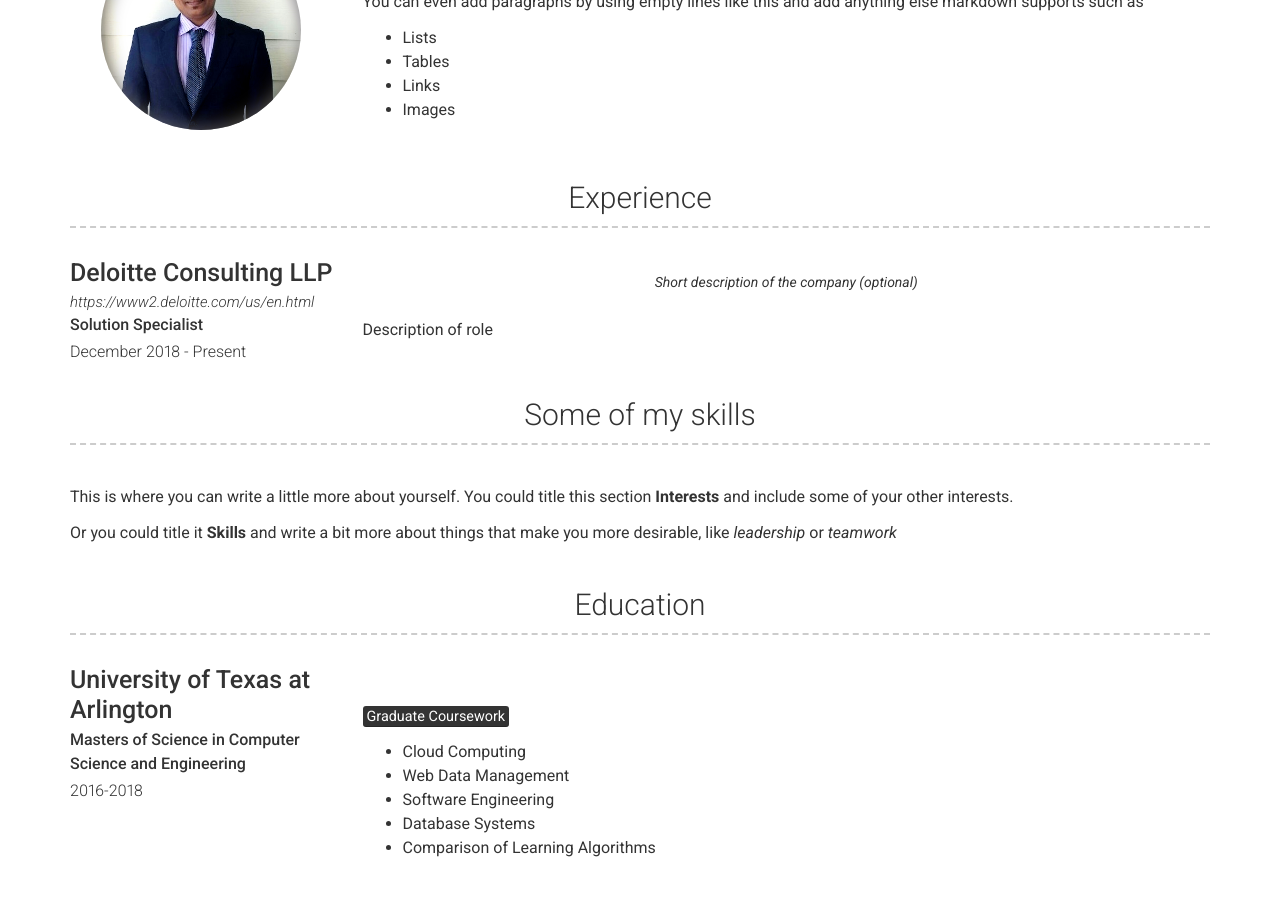
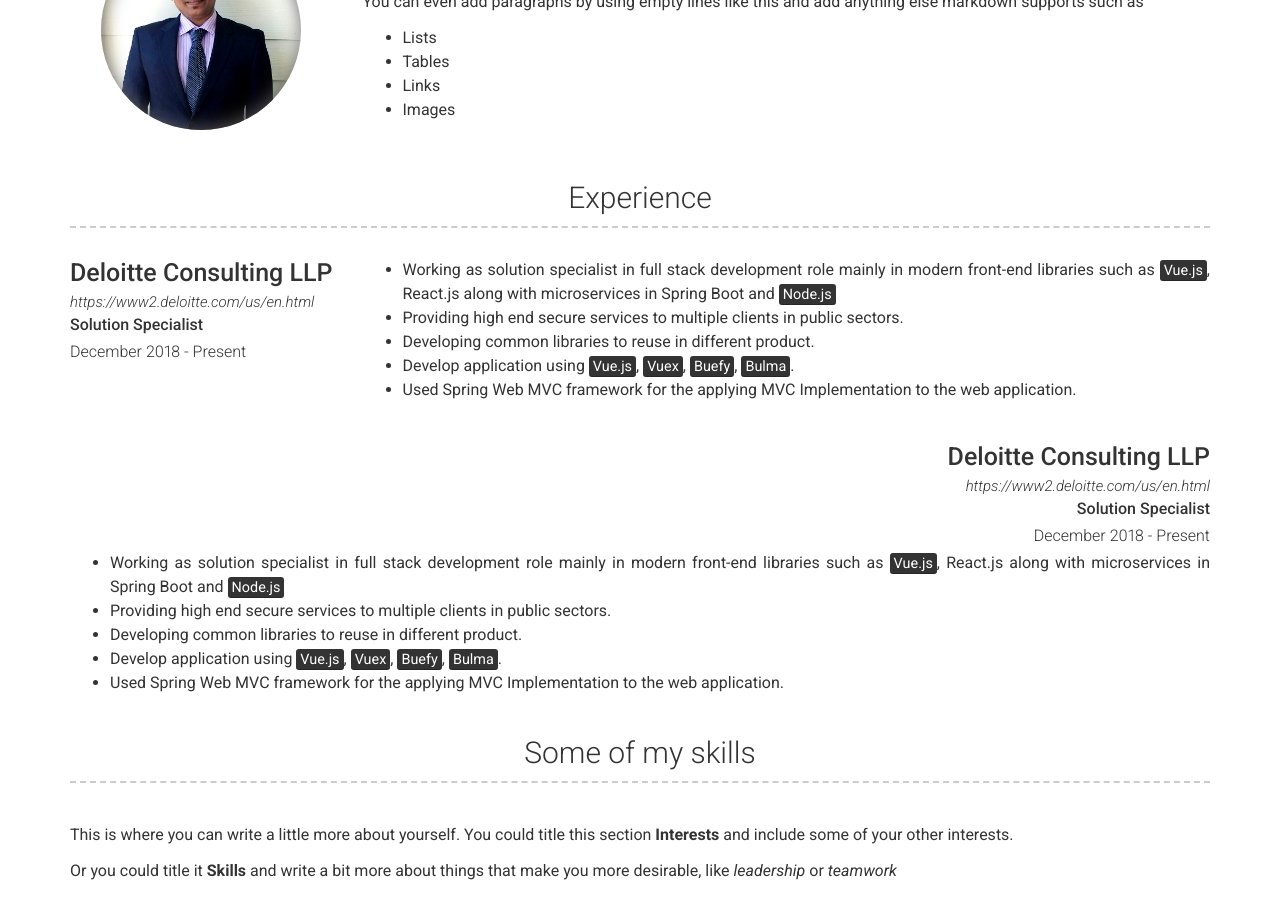
Before and after one commit to AvinashChavanN/avinashchavann.github.io, a Jekyll site: the page built from index.md, in a window 1280 px wide and 900 px high, scrolled down 399 px. Built offline with Jekyll 4.4.1, drawn with Linux system fonts in a browser that asks for light colours.

Commit message:
some experience

```diff
--- a/_data/experience.yml
+++ b/_data/experience.yml
@@ -4,7 +4,21 @@
   link: https://www2.deloitte.com/us/en.html
   job_title: Solution Specialist
   dates: December 2018 - Present
-  quote: >
-   Short description of the company (optional)
   description: | # this will include new lines to allow paragraphs
-    Description of role
+    - Working as solution specialist in full stack development role mainly in modern front-end libraries such as <mark>Vue.js</mark>, React.js along with microservices in Spring Boot and <mark>Node.js</mark>
+    - Providing high end secure services to multiple clients in public sectors.
+    - Developing common libraries to reuse in different product.
+    - Develop application using <mark>Vue.js</mark>, <mark>Vuex</mark>, <mark>Buefy</mark>, <mark>Bulma</mark>.
+    - Used Spring Web MVC framework for the applying MVC Implementation to the web application.
+
+- layout: top-right
+  company: Deloitte Consulting LLP
+  link: https://www2.deloitte.com/us/en.html
+  job_title: Solution Specialist
+  dates: December 2018 - Present
+  description: | # this will include new lines to allow paragraphs
+    - Working as solution specialist in full stack development role mainly in modern front-end libraries such as <mark>Vue.js</mark>, React.js along with microservices in Spring Boot and <mark>Node.js</mark>
+    - Providing high end secure services to multiple clients in public sectors.
+    - Developing common libraries to reuse in different product.
+    - Develop application using <mark>Vue.js</mark>, <mark>Vuex</mark>, <mark>Buefy</mark>, <mark>Bulma</mark>.
+    - Used Spring Web MVC framework for the applying MVC Implementation to the web application.
```
